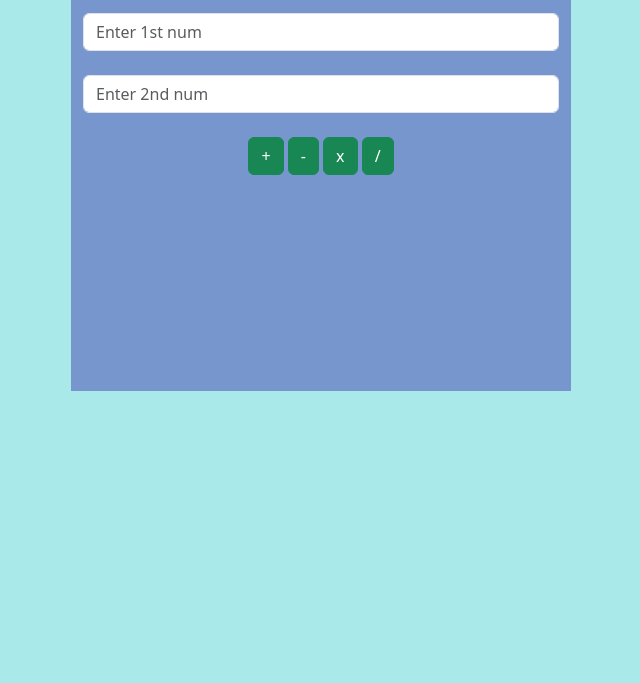
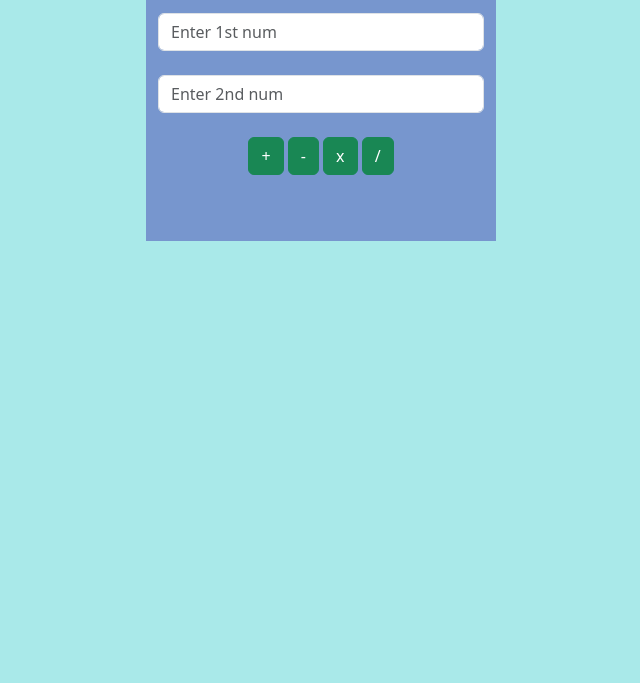
Before and after one commit to Kartik-Malik20/calci, a plain HTML site: page index.html in a window 1280 px wide. Shown: the part 117-800 px from the top of the page, without its empty margins (319-959 px from the left). Drawn offline with nearby package versions, Linux system fonts and the light colour scheme.

Commit message:
index.html

```diff
--- a/index.html
+++ b/index.html
@@ -8,7 +8,7 @@
     <link href="https://cdn.jsdelivr.net/npm/bootstrap@5.3.2/dist/css/bootstrap.min.css" rel="stylesheet" integrity="sha384-T3c6CoIi6uLrA9TneNEoa7RxnatzjcDSCmG1MXxSR1GAsXEV/Dwwykc2MPK8M2HN" crossorigin="anonymous">
 </head>
 <body style="background-color: rgb(169, 233, 233);">
-    <div class="text-center container mt-2" style="background-color: rgb(119, 150, 206); width: 500px; height: 500px;">
+    <div class="text-center container mt-2" style="background-color: rgb(119, 150, 206); width: 350px; height: 350px;">
         <br><h1 class="alert alert-warning">Calculator</h1>
         <input id="n1" class="form-control" placeholder="Enter 1st num"><br>
         <input id="n2" class="form-control" placeholder="Enter 2nd num"><br>
```
